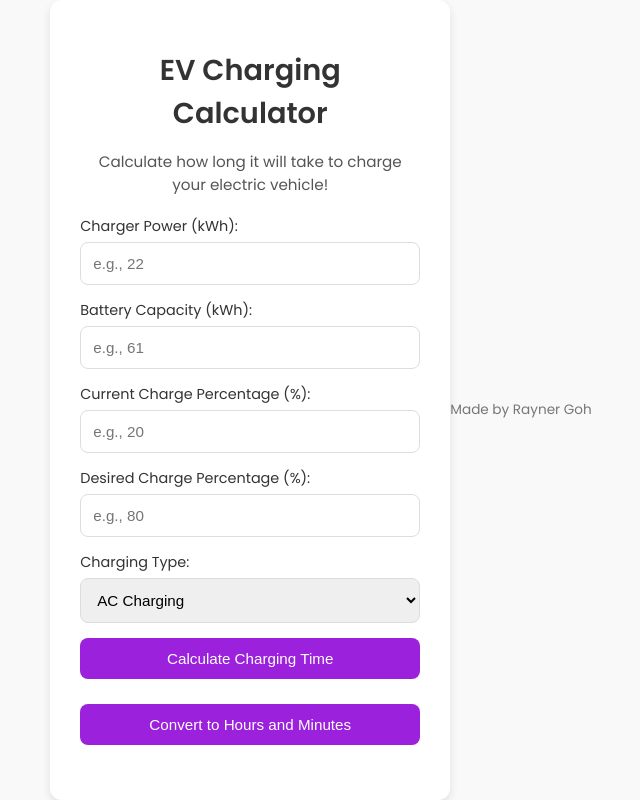
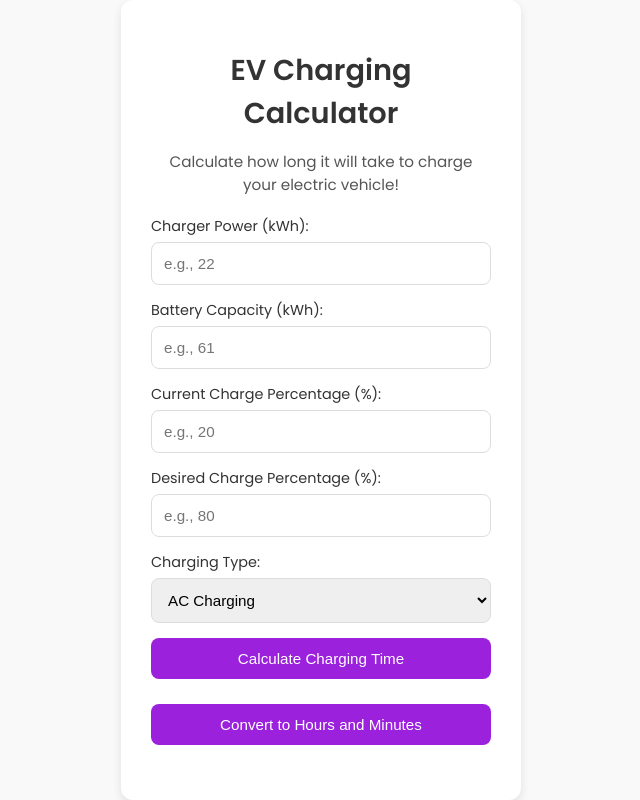
Before and after one commit to RaynerGWH/EVBatteryCalculator, a plain HTML site: page index.html in a window 1280 px wide. Shown: the whole page, without its empty margins (319-959 px from the left). Drawn offline with Linux system fonts and the light colour scheme.

Commit message:
Update index.html

```diff
--- a/index.html
+++ b/index.html
@@ -155,8 +155,6 @@
       document.getElementById('converterResult').innerHTML = `Charging Time: ${hours} hour(s) and ${minutes} minute(s)`;
     }
   </script>
-  <footer>
-    Made by Rayner Goh
-  </footer>
+
 </body>
 </html>
```
